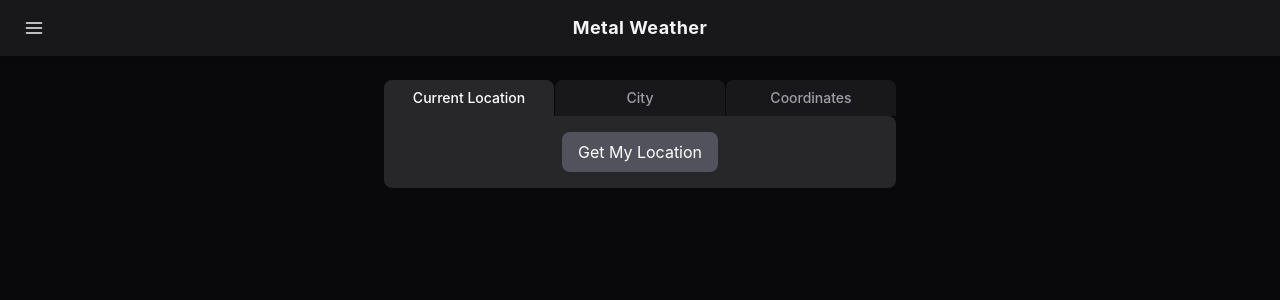
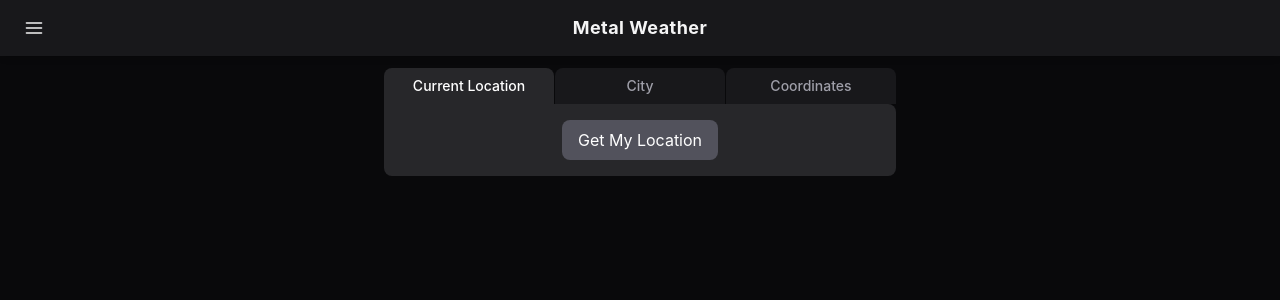
Before and after one commit to okorz001/metal-weather, a Next.js app: page / in a window 1280 px wide. Shown: the top 300 px of the page. Built offline with nearby package versions, Linux system fonts and the light colour scheme.

Commit message:
Match top page gap to inter-card spacing
pt-14 offsets the fixed bar; mt-3 on the content container adds the
same 12px gap above the first card as space-y-3 adds between cards.

https://claude.ai/code/session_0176WXXKHZs1yTuiGLX4hw66

```diff
--- a/src/app/page.tsx
+++ b/src/app/page.tsx
@@ -4,7 +4,7 @@ import HomeContent from "@/components/HomeContent";
 
 export default function Home() {
   return (
-    <main className="flex flex-col items-center px-4 pt-20 pb-8">
+    <main className="flex flex-col items-center px-4 pt-14 pb-8">
       <Suspense fallback={<div>Loading…</div>}>
         <HomeContent />
       </Suspense>
--- a/src/components/HomeContent.tsx
+++ b/src/components/HomeContent.tsx
@@ -139,7 +139,7 @@ export default function HomeContent() {
   }, [q]); // eslint-disable-line react-hooks/exhaustive-deps
 
   return (
-    <div className="w-full max-w-lg space-y-3">
+    <div className="mt-3 w-full max-w-lg space-y-3">
       <LocationSearch
         tab={tab}
         onTabChange={handleTabChange}
```
